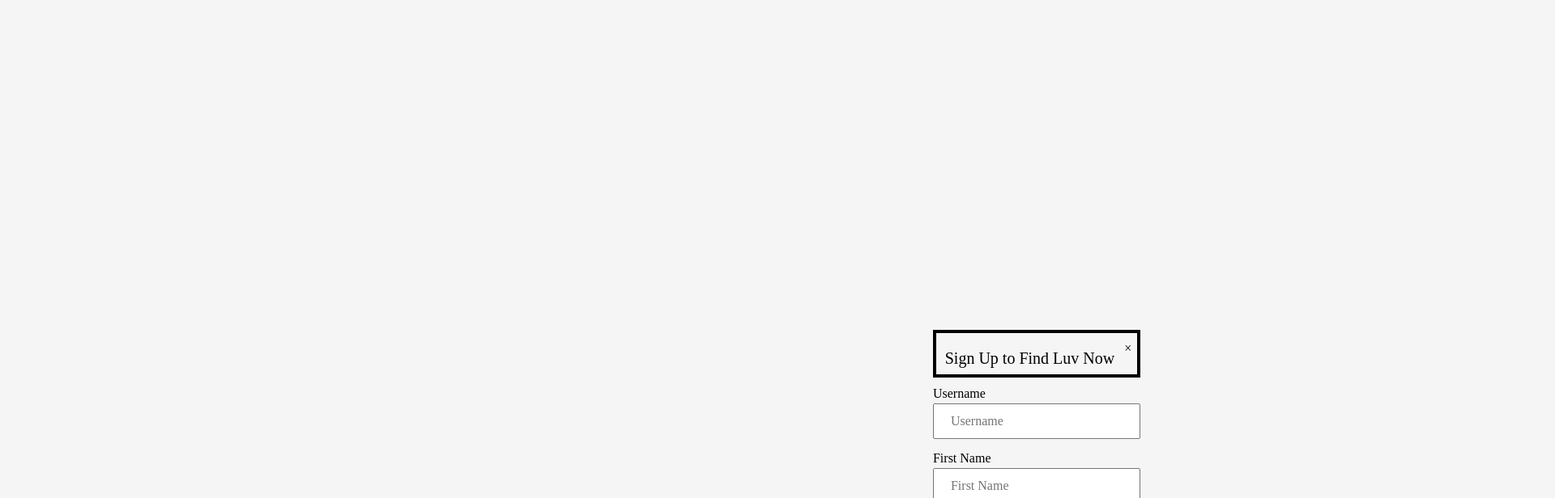
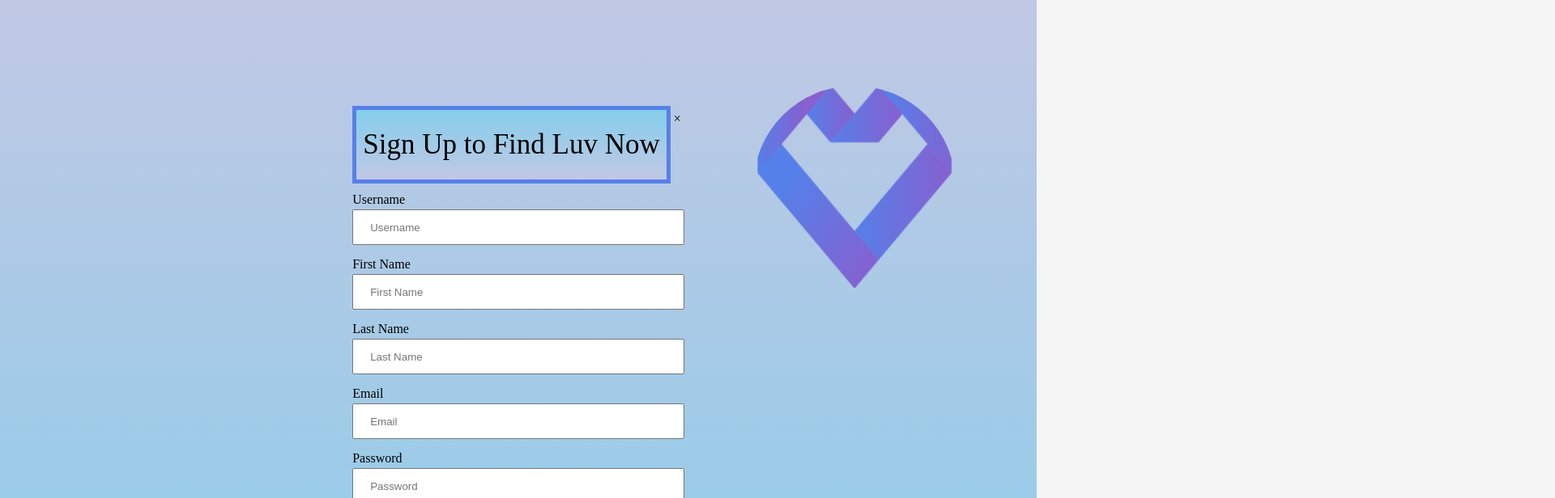
Before and after one commit to bobbygrdn/dating-app, a React (Create React App) app: page / in a window 1280 px wide. Both pictures are taken after a click on the button "Sign Up". Shown: the top 616 px of the page at 81% size, 1920 px wide, since content can reach past the window. Built offline with nearby package versions, Linux system fonts and the light colour scheme; a web font is replaced by a local one.

Commit message:
Worked on styling for Sign Up and Login Pages.

```diff
--- a/package.json
+++ b/package.json
@@ -17,7 +17,7 @@
     "react-scripts": "5.0.1"
   },
   "scripts": {
-    "start": "node server.js",
+    "start": "react-scripts start",
     "build": "react-scripts build",
     "test": "react-scripts test",
     "eject": "react-scripts eject",
--- a/src/ComponentStyles/CreateSlashLogin.css
+++ b/src/ComponentStyles/CreateSlashLogin.css
@@ -1,4 +1,6 @@
-.loginForm--container{
+.loginForm--container {
+  background: -webkit-linear-gradient(#c1c8e4, #84ceeb);
+  position: relative;
   width: 100%;
   height: max-content;
 
@@ -11,10 +13,17 @@
 
   text-align: center;
 
-   padding: 0.5rem;
+  padding: 16.4rem;
 }
 
- .loginForm--header{
+.heartLogo2 {
+  position: absolute;
+  right: 100px;
+  margin-top: 85px;
+  border: none;
+}
+
+.loginForm--header {
   width: 100%;
   height: 100%;
 
@@ -22,18 +31,20 @@
   grid-auto-flow: column;
 }
 
- .loginForm--title{
+.loginForm--title {
   line-height: 2;
   padding: 0.5rem;
-   font-size: 20px;
+  font-size: 70px;
   line-clamp: 20px;
+  background: -webkit-linear-gradient(#84ceeb, #c1c8e4);
+  border: 5px solid #5680e9;
 }
 
- .loginForm--closeBtn{
+.loginForm--closeBtn {
   padding: 0.25rem;
 }
 
- .loginForm--wrapper{
+.loginForm--wrapper {
   width: 100%;
   height: 100%;
   display: grid;
@@ -41,28 +52,28 @@
   gap: 0.5rem;
 }
 
- .login--formInput{
+.login--formInput {
   display: flex;
   flex-direction: column;
-
-   padding-bottom: 0.25rem;
+  font-size: 25px;
+  padding-bottom: 0.5rem;
 }
- .login-formInput > input{
+.login--formInput > input {
   min-width: 100%;
   height: 30px;
-   padding: 1rem;
+  padding: 20px;
 }
 
- .login--formInput > label{
+.login--formInput > label {
   padding-top: 0.5rem;
   text-align: start;
 }
 
- .login--formInput > input:invalid[focued = true] ~ .form--errorMessages{
+.login--formInput > input:invalid[focused="true"] ~ .form--errorMessages {
   display: block;
 }
 
- .login--formInput > input:invalid[focused = true]{
+.login--formInput > input:invalid[focused="true"] {
   border: 1px solid red;
 }
 .forms {
@@ -75,51 +86,55 @@
 }
 
 /* create user form div */
-  .createuser--container{
+.createuser--container {
+  background: -webkit-linear-gradient(#c1c8e4, #84ceeb);
+  position: static;
   width: 100%;
   height: max-content;
-
   display: grid;
   grid-auto-flow: row;
-    grid-template-rows: 1;
-
+  grid-template-rows: min-content;
   line-height: 1.5;
   place-content: center;
+  text-align: center;
+  padding: 8.2rem;
+}
 
-    text-align: center;
-
-    padding: 0.5rem;
+.heartLogo {
+  position: absolute;
+  right: 100px;
+  margin-top: -25px;
+  border: none;
 }
 
 /* create user header div contains title and closebtn */
-  .createuser--header{
+.createuser--header {
   width: 100%;
   height: 100%;
 
   display: grid;
   grid-auto-flow: column;
-
 }
 
 /* Title */
-  .createuser--title{
-
+.createuser--title {
   line-height: 2;
   padding: 0.5rem;
-    font-size: 20px;
+  font-size: 35px;
   line-clamp: 20px;
+  border: 5px solid #5680e9;
+  background: -webkit-linear-gradient(#84ceeb, #c1c8e4);
 }
 
 /* Close Button */
-  .createuser--closebtn{
-
+.createuser--closebtn {
   padding: 0.25rem;
 }
 
 /* Form and Form input selectors begin now */
 
 /* Create user form */
-  .createuser--formWrapper{
+.createuser--formWrapper {
   width: 100%;
   height: 100%;
   display: grid;
@@ -128,7 +143,7 @@
 }
 
 /* Create user form input divs */
-  .createuser--Inputs{
+.createuser--Inputs {
   display: flex;
   flex-direction: column;
 
@@ -136,32 +151,47 @@
 }
 
 /* input fields */
-  .createuser--Inputs > input{
+.createuser--Inputs > input {
   min-width: 100%;
   height: 30px;
   padding: 20px;
 }
 
-  .createuser--Inputs > label{
+.createuser--Inputs > label {
   padding-top: 0.5rem;
   text-align: start;
 }
 
-  .btn--submit{
+.btn-submit {
   display: inline-block;
-    margin-top: 0.5rem;
-    padding: 0.60rem;
+  margin-top: 2rem;
+  padding: 0.8rem;
   width: 100%;
+  background-color: #8860d0;
+  box-shadow: 5px 5px #5680e9;
+  font-family: "Noto Serif", serif;
+  font-size: 15px;
 }
 
-  .form--errorMessages{
+.btn--submit {
+  display: inline-block;
+  margin-top: 0.6rem;
+  padding: 0.5rem;
+  width: 100%;
+  background-color: #8860d0;
+  box-shadow: 5px 5px #5680e9;
+  font-family: "Noto Serif", serif;
+  font-size: 15px;
+}
+
+.form--errorMessages {
   display: none;
   color: red;
 }
 
-  .createuser--Inputs > input:invalid[focused = true] ~ .form--errorMessages{
+.createuser--Inputs > input:invalid[focused="true"] ~ .form--errorMessages {
   display: block;
 }
-  .createuser--Inputs > input:invalid[focused = true]{
+.createuser--Inputs > input:invalid[focused="true"] {
   border: 1px solid red;
 }
--- a/src/ComponentStyles/Forms.css
+++ /dev/null
@@ -1,71 +0,0 @@
-*,
-*::before,
-*::after{
-  box-sizing: border-box;
-  padding: 0;
-  margin: 0;
-}
-body {
-  min-height: 100vh;
-  text-rendering: optimizeSpeed;
-  line-height: 1.5;
-}
-
-input, button, textarea, select {
-  font: inherit;
-}
-.createuser--Inputs > input:invalid[focused = true] ~ .form--errorMessages{
-  display: block;
-}
-
-.createuser--Inputs > input:invalid[focused = true]{
-  border: 1px solid red;
-}
-
-.form--errorMessages{
-  display: none;
-  color: red;
-}
-
-.createuser--container{
-display: grid;
-width: 330px;
-height: 500px;
-grid-auto-flow: row;
-grid-template-rows: min-content;
-
-
-margin: 0;
-padding: 0;
-
-position: absolute;
-float: left;
-top: 50%;
-left: 50%;
-
-
-}
-
-.createuser--header{
-display: flex;
-min-height: 100%;
-
-padding: 0.175rem;
-
-border: 4px solid black;
-
-text-align: center;
-}
-.createuser-header > *{
-  padding: 1em;
-}
-
-.createuser--title{
-  flex: 2;
-  height: 45px;
-
-}
-.createuser--closebtn{
-  flex: 0.25;
-
-}
--- a/src/Components/Landing/CreateUserForm.jsx
+++ b/src/Components/Landing/CreateUserForm.jsx
@@ -1,10 +1,12 @@
-import { React, useContext, useState } from 'react'
-import CreateInputs from './CreateInputs.jsx'
-import LandingContext from '../../context/LandingContext'
-import '../../ComponentStyles/Forms.css'
+import { React, useContext, useState } from "react";
+import CreateInputs from "./CreateInputs.jsx";
+import LandingContext from "../../context/LandingContext";
+import logo from "./logo.png";
+
+// import '../../ComponentStyles/Forms.css'
 
 const CreateUserForm = () => {
-  const { setLogin } = useContext(LandingContext)
+  const { setLogin } = useContext(LandingContext);
   const [newTempUserData, setTempUserData] = useState({
     username: "",
     first_name: "",
@@ -27,8 +29,7 @@ const CreateUserForm = () => {
     gender_preference: "not specified",
     dark_theme: false,
     font_size: "Medium",
-    font_style: "Arial"
-
+    font_style: "Arial",
   });
   //const [ setNewUser ] = useContext(LandingContext)
 
@@ -38,10 +39,10 @@ const CreateUserForm = () => {
       name: "username",
       type: "text",
       placeholder: "Username",
-      errorMessage: "Username should be between 3-20 characters and shouldn't include any special characters!",
+      errorMessage: "Username should be between 3-20 characters.",
       label: "Username",
       pattern: "^[A-Za-z0-9]{3,20}$",
-      required: true
+      required: true,
     },
 
     {
@@ -51,7 +52,7 @@ const CreateUserForm = () => {
       placeholder: "First Name",
       errorMessage: "",
       label: "First Name",
-      required: true
+      required: true,
     },
 
     {
@@ -61,7 +62,7 @@ const CreateUserForm = () => {
       placeholder: "Last Name",
       errorMessage: "",
       label: "Last Name",
-      required: true
+      required: true,
     },
 
     {
@@ -71,7 +72,7 @@ const CreateUserForm = () => {
       placeholder: "Email",
       errorMessage: "Should be a vailid email address!",
       label: "Email",
-      required: true
+      required: true,
     },
 
     {
@@ -79,10 +80,10 @@ const CreateUserForm = () => {
       name: "password",
       type: "password",
       placeholder: "Password",
-      errorMessage: "Password must be 8-20 characters and should include atleast 1 letter, 1 number and 1 special character!",
+      errorMessage: "Password must be 8-20 characters.",
       label: "Password",
       // pattern: `^(?=.*?[A-Z])(?=.?[a-z])(?=.*?[0-9])(?=.*?[#?!@$%^&*-])[A-Za-z0-9#?!@$%^&*-].{8,20}$`,
-      required: true
+      required: true,
     },
 
     {
@@ -93,7 +94,7 @@ const CreateUserForm = () => {
       errorMessage: "Passwords must match!",
       label: "Verify Password",
       pattern: newTempUserData.password,
-      required: true
+      required: true,
     },
 
     {
@@ -104,62 +105,63 @@ const CreateUserForm = () => {
       errorMessage: "Max five digits and should only contain numbers!",
       label: "Zip Code",
       pattern: `^[0-9]{5,5}$`,
-      required: true
-    }
-
+      required: true,
+    },
   ];
 
   const handleSubmit = async (e) => {
     e.preventDefault();
-    console.log(JSON.stringify(newTempUserData))
+    console.log(JSON.stringify(newTempUserData));
     let fetchData = {
       method: "POST",
       body: JSON.stringify(newTempUserData),
       headers: new Headers({
-        'Content-Type': 'application/json; charset=UTF-8'
-      })
-    }
-    fetch('https://find-luv.herokuapp.com/api/users', fetchData).then(() => {
-      console.log('createdUser')
-    })
+        "Content-Type": "application/json; charset=UTF-8",
+      }),
+    };
+    fetch("https://find-luv.herokuapp.com/api/users", fetchData).then(() => {
+      console.log("createdUser");
+    });
     // setLogin(true)
-    alert('Account successfully created. Please log in!')
-    window.location.reload()
+    alert("Account successfully created. Please log in!");
+    window.location.reload();
   };
 
   const handleChange = (e) => {
-    setTempUserData({ ...newTempUserData, [e.target.name]: e.target.value })
+    setTempUserData({ ...newTempUserData, [e.target.name]: e.target.value });
   };
   return (
-    <div
-      className='createuser--container'>
-      <div className='createuser--header'>
+    <div className="createuser--container">
+      <img
+        className="heartLogo"
+        src={logo}
+        alt="none"
+        height="250px"
+        width="250px"
+      ></img>
+      <div className="createuser--header">
+        <div className="createuser--title">Sign Up to Find Luv Now</div>
 
-        <div className='createuser--title'>
-          Sign Up to Find Luv Now
-        </div>
-
-        <div className='createuser--closebtn'>
+        <div className="createuser--closebtn">
           <span>&times;</span>
         </div>
-
       </div>
-      <div className='createuser--formWrapper'>
+      <div className="createuser--formWrapper">
         <form onSubmit={handleSubmit}>
           {inputs.map((input) => (
             <CreateInputs
               key={input.id}
-              {...input} value={newTempUserData[input.name]}
+              {...input}
+              value={newTempUserData[input.name]}
               onChange={handleChange}
             />
           ))}
 
-          <button className='btn--submit'>Submit</button>
-
+          <button className="btn--submit">Submit</button>
         </form>
       </div>
     </div>
-  )
-}
+  );
+};
 
 export default CreateUserForm;
```
Also changed, not shown: server.js (+19 -27 lines), src/App.jsx (+39 -37 lines), src/Components/Landing/Login.jsx (+33 -36 lines), src/Components/Landing/logo.png (added), 1 other file (tests, documents, lock files or other folders). Lines whose indentation alone changed are shown as unchanged.
